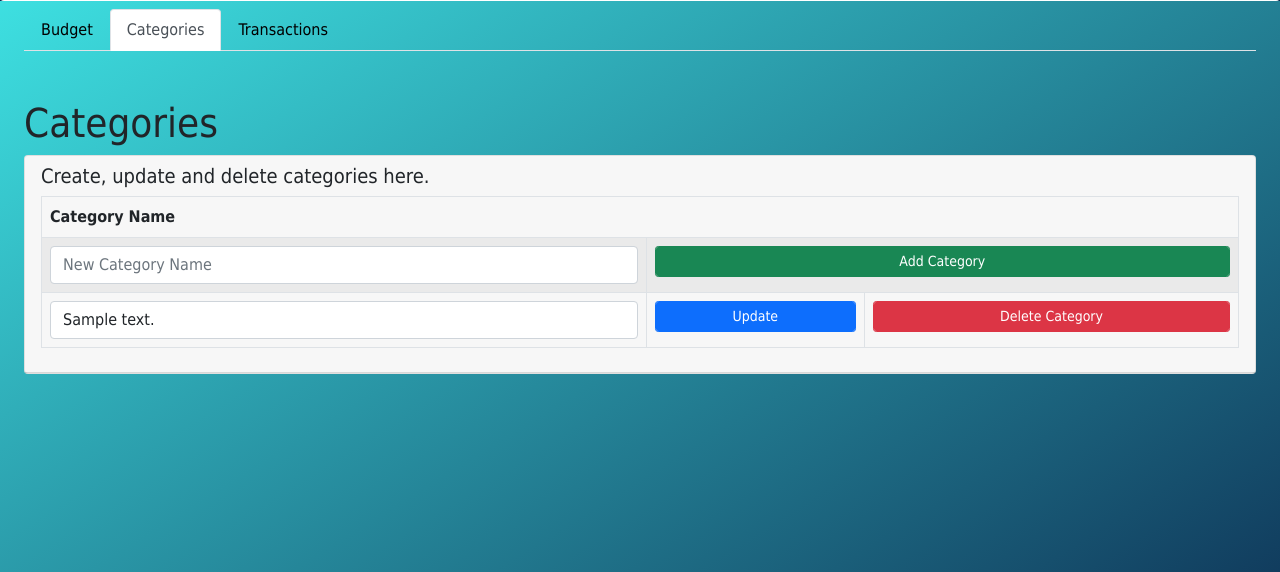
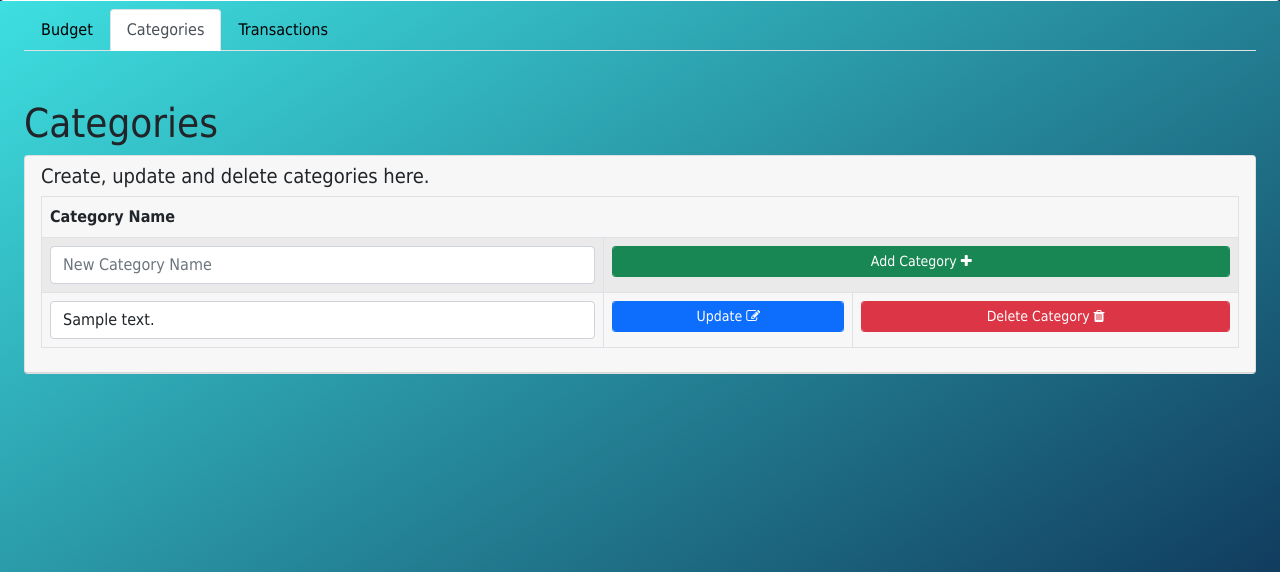
Before and after one commit to asa-leholland/BeaverHacks, a Django app: template BeaverStacks/BudgetApp/templates/index.html in a window 1280 px wide, after a click on "Categories". Shown: the part 46-618 px from the top of the page. Run offline with Django 3.2, Linux system fonts and the light colour scheme; the template is opened without the code that fills it: most values are stand-ins (such as "Sample title", 1, 10 or a date in 2020); some libraries are stand-ins or nearby versions.

Commit message:
Update index.html
Formatted functional Category table with buttons

```diff
--- a/BeaverStacks/BudgetApp/templates/index.html
+++ b/BeaverStacks/BudgetApp/templates/index.html
@@ -194,7 +194,11 @@
 										<form method="POST">{% csrf_token %}
 											<tr>
 												<td><input type="text" class="form-control" placeholder="New Category Name" name="category_description"></td>
-												<td colspan="2"><input type="submit" class="form-control btn-sm btn-success" value="Add Category" name="create_category"></td>
+												<td colspan="2">
+													<button type="submit" class="form-control btn-sm btn-success" value="Add Category"
+													name="create_category">Add Category <i class="fa fa-plus"></i>
+													</button>
+												</td>
 											</tr>
 										</form>
 
@@ -205,8 +209,16 @@
 												<tr>
 													<td style="display: none; width : 2px"><input type="hidden" value='{{ category.id }}' name="primary_key"></td>
 													<td><input type="text" class="form-control" value='{{ category.description }}' name="category_description"></td>
-													<td><input type="submit" class="form-control btn-sm btn-primary" value="Update" name="update_category"></td>
-													<td><input type="submit" class="form-control btn-sm btn-danger" value="Delete Category" name="delete_category"></td>
+													<td>
+														<button type="submit" class="form-control btn-sm btn-primary" value="Update"
+														name="update_category">Update <i class="fa fa-edit"></i>
+														</button>
+													</td>
+													<td>
+														<button type="submit" class="form-control btn-sm btn-danger" value="Delete Category"
+														name="delete_category">Delete Category <i class="fa fa-trash"></i>
+														</button>
+													</td>
 												</tr>
 											</form>
 										{% endfor %}
```
